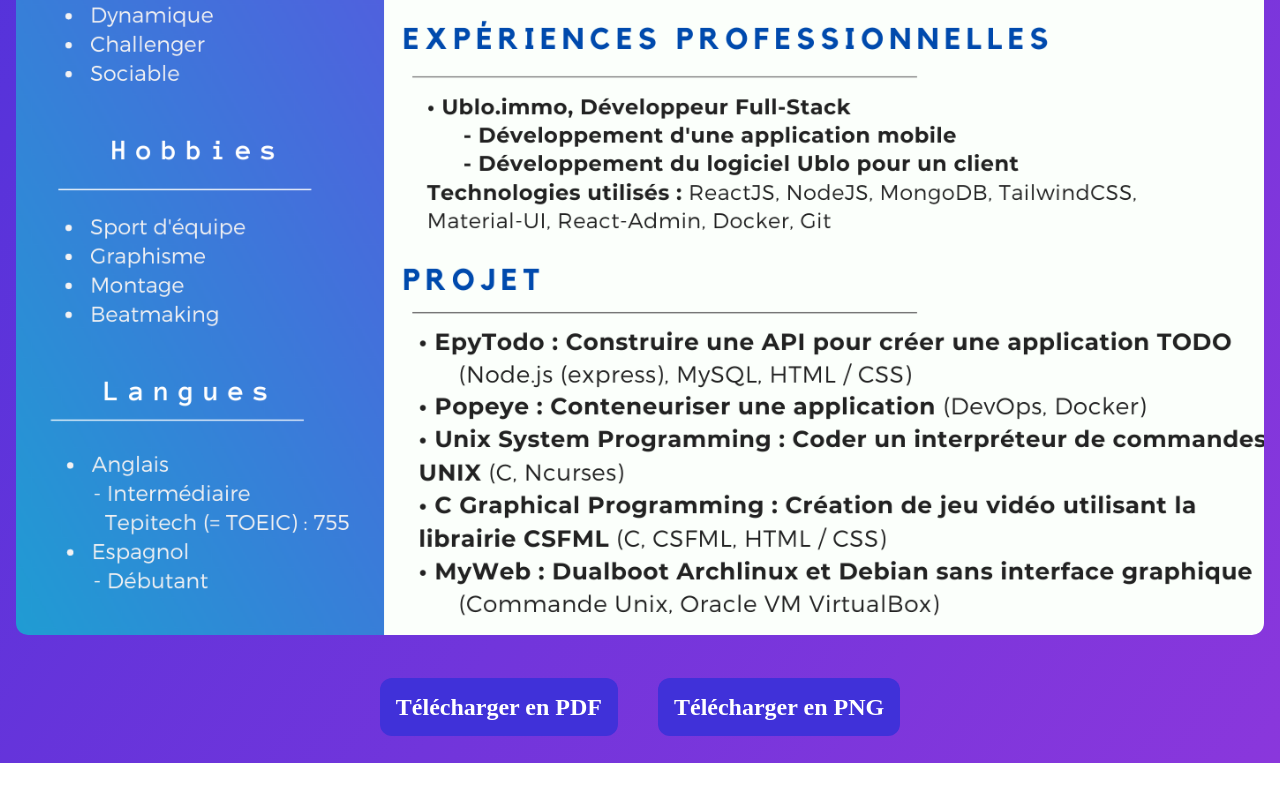
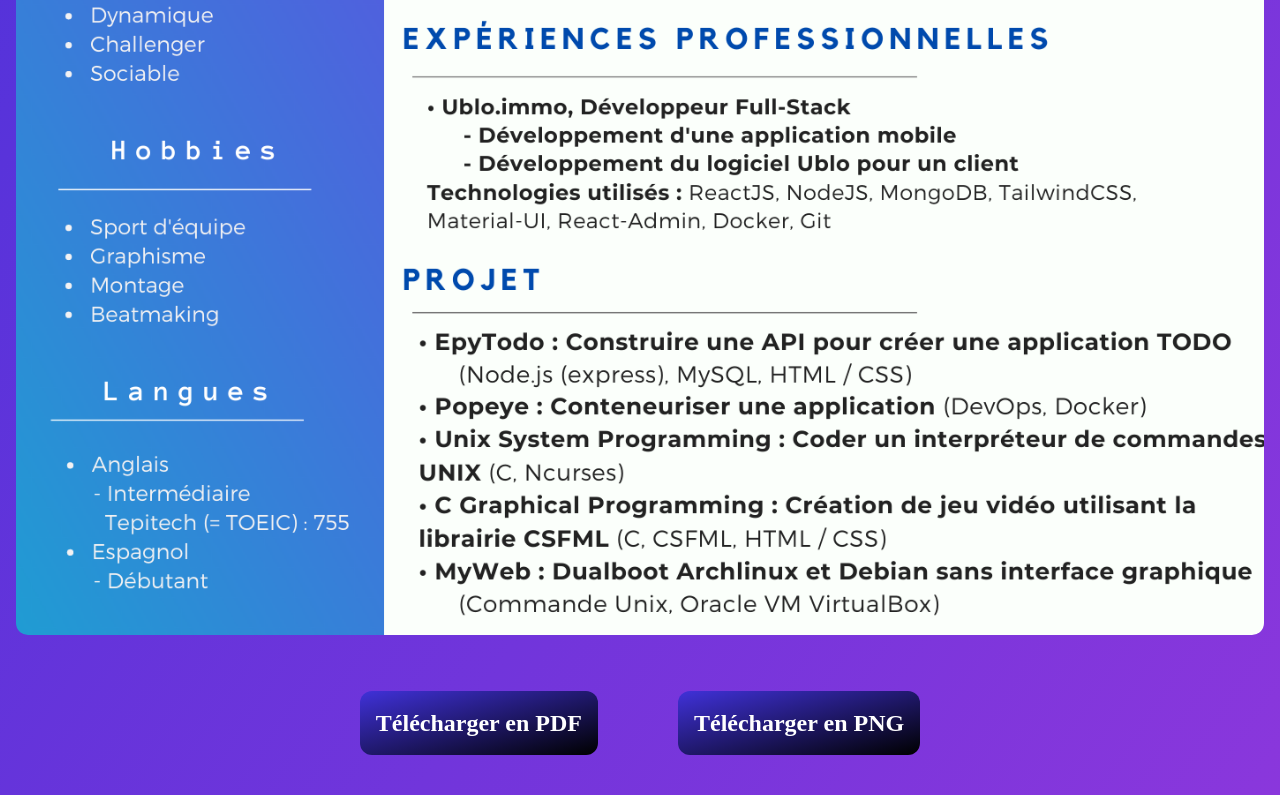
Before and after one commit to yoou92/folio, a React (Create React App) app: page /resume in a window 1280 px wide. Shown: the part 1146-1941 px from the top of the page. Before the commit the page ends 1909 px from the top, so only its background shows below. Built offline with nearby package versions, Linux system fonts and the light colour scheme.

Commit message:
[ADD] (Resume.jsx): DownloadResume component + override default download name

```diff
--- a/src/components/Resume.jsx
+++ b/src/components/Resume.jsx
@@ -1,23 +1,30 @@
-import React from "react"
+import React from "react";
 import resumePng from "../assets/resume/resume.png";
 
+const DownloadResume = (props) => {
+  return (
+    <div class="inline-flex space-x-10 p-10">
+      <a
+        href={props.file}
+        class="text-2xl p-4 font-semibold text-white rounded-xl transition-all duration-500 bg-gradient-to-br to-secondary via-black from-main bg-size-200 hover:bg-right-bottom"
+        download="wassini_bouzidi_cv"
+      >
+        Télécharger en {props.ext}
+      </a>
+    </div>
+  );
+};
+
 const Resume = () => {
-
   return (
     <div class="text-center bg-gradient-to-br from-main to-secondary">
       <div class="w-full h-full flex justify-center p-4">
         <img class="rounded-xl" src={resumePng} alt="resume" />
       </div>
-            <div class="space-x-10 p-10">
-                <a href={resumePng} class="text-2xl p-4 font-semibold text-white bg-main rounded-xl hover:bg-secondary transition-all duration-500">
-                    Télécharger en PDF
-                </a>
-                <a href={resumePng} class="text-2xl p-4 font-semibold text-white bg-main rounded-xl hover:bg-secondary transition-all duration-500">
-                    Télécharger en PNG
-                </a>
-            </div>
+      <DownloadResume ext="PDF" file={resumePng} />
+      <DownloadResume ext="PNG" file={resumePng} />
     </div>
   );
-}
+};
 
-export default Resume
+export default Resume;
```
Lines whose indentation alone changed are shown as unchanged.
